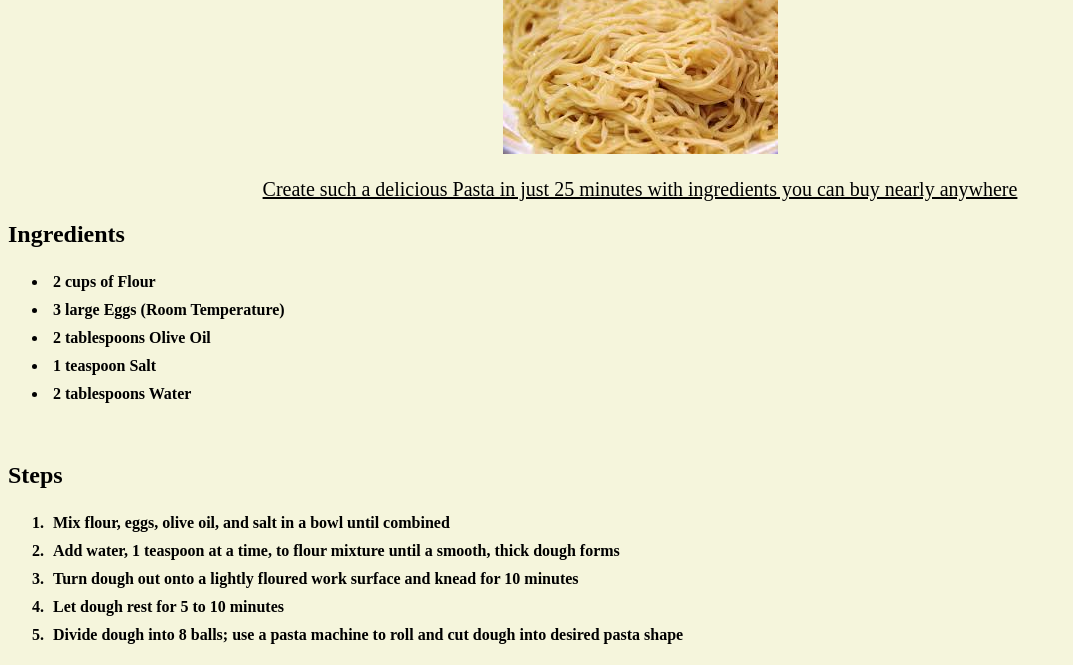
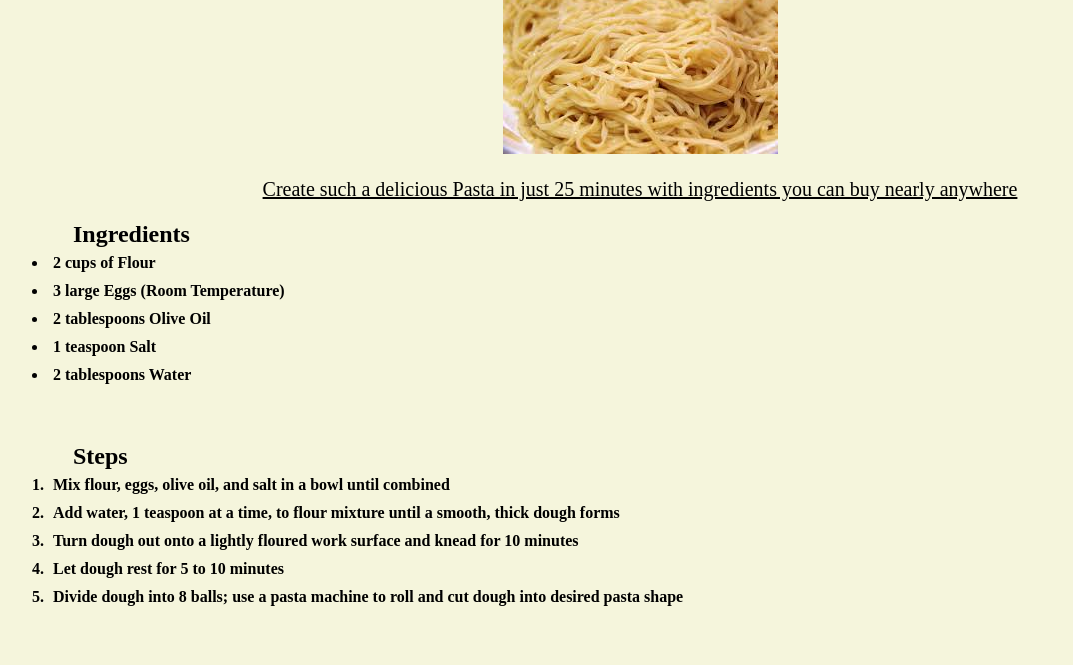
Before and after one commit to HebiRyuuk/odin-recipes, a plain HTML site: page recipes/pasta.html in a window 1280 px wide. Shown: the part 157-822 px from the top of the page, without its empty margins (0-1073 px from the left). After the commit the page ends 800 px from the top, so only its background shows below. Drawn offline with Linux system fonts and the light colour scheme.

Commit message:
Modified recipes/recipe-styles.css     <h2>         font-weight: 900         text-indent: 65px         margin-bottom: -15px

```diff
--- a/recipes/recipe-styles.css
+++ b/recipes/recipe-styles.css
@@ -21,6 +21,12 @@ h1 {
     margin-bottom: -10px;
 }
 
+h2 {
+    font-weight: 900;
+    text-indent: 65px;
+    margin-bottom: -15px;
+}
+
 center_content {
     display: block;
     margin-left: auto;
```
